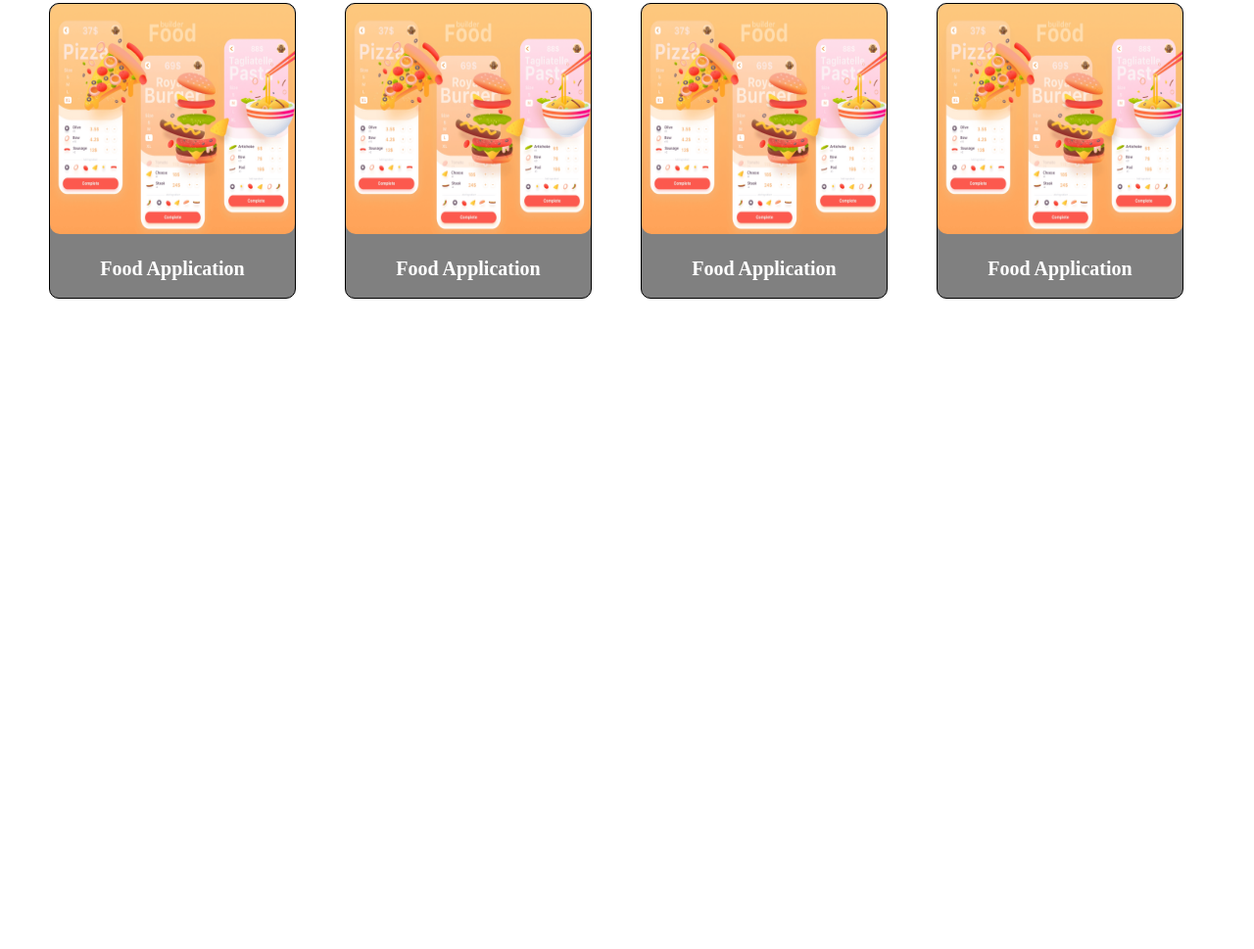
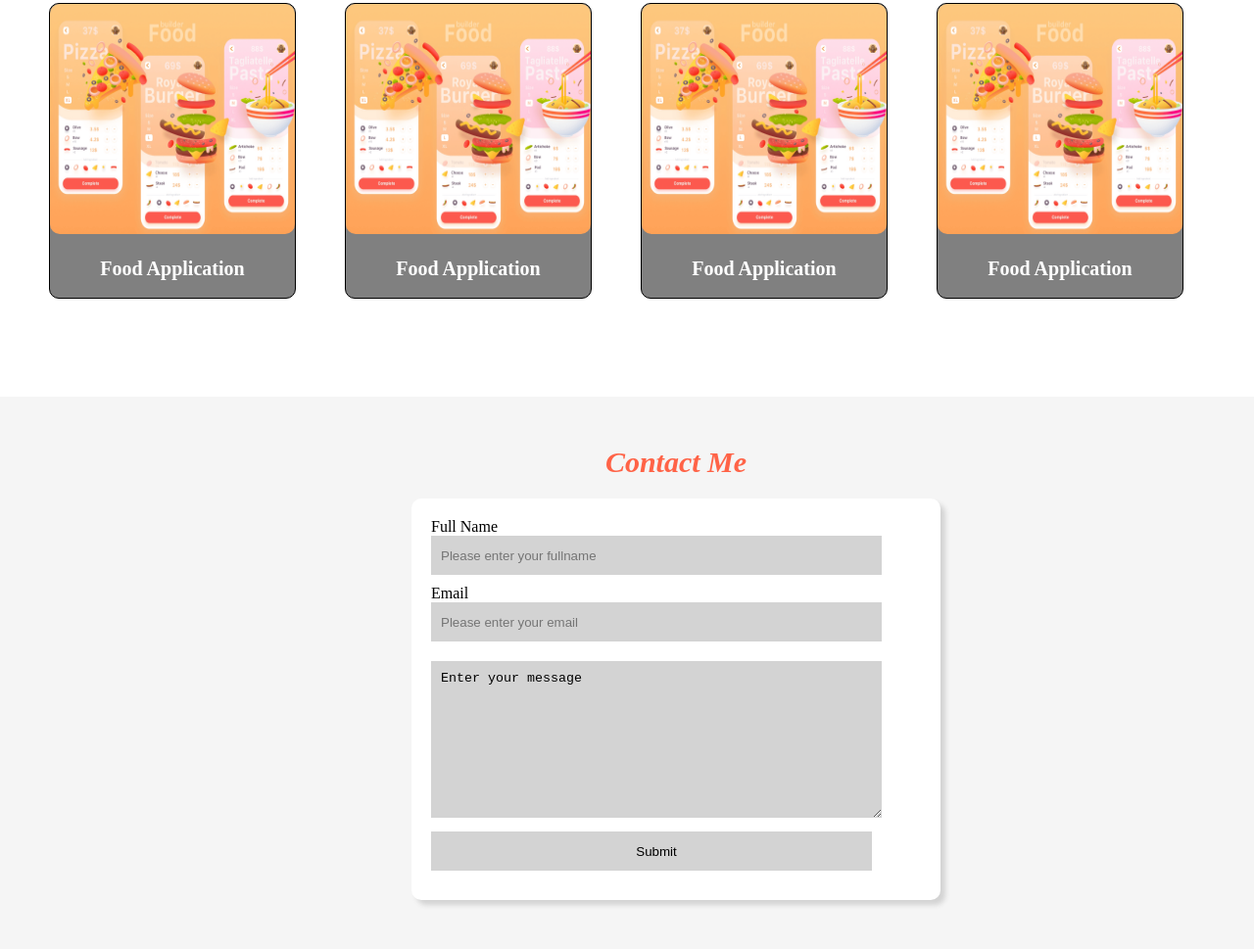
Before and after one commit to Dreomoj/Portfolio, a plain HTML site: page index.html in a window 1280 px wide. Shown: the part 1933-2902 px from the top of the page at 98% size. Before the commit the page ends 2338 px from the top, so only its background shows below. Drawn offline with Linux system fonts and the light colour scheme.

Commit message:
contact section added

```diff
--- a/index.html
+++ b/index.html
@@ -88,5 +88,19 @@
             </div>
         </div>
     </article>
+    <main class="contact" id="contact">
+
+        <div class="form-container">
+            <h3 class="contact-header">Contact Me</h3>
+            <form action="">
+                <label for="">Full Name</label>
+                <input type="text" placeholder="Please enter your fullname"><br>
+                <label for="">Email</label>
+                <input type="email" placeholder="Please enter your email" name="" id=""><br>
+                <textarea name="" id="" cols="30" rows="10">Enter your message</textarea><br>
+                <input type="submit">
+            </form>
+        </div>
+    </main>
 </body>
 </html>
--- a/styles.css
+++ b/styles.css
@@ -98,7 +98,7 @@ main{
 }
 .project{
     width: 100%;
-    height: 80vh;
+    height: auto;
 }
 .project-header{
     text-align: center;
@@ -134,3 +134,48 @@ main{
     margin-top: 20px;
     color: white;
 }
+.contact{
+    width: 100%;
+    height: auto;
+    background-color: whitesmoke;
+    padding: 50px;
+}
+.contact-header{
+    text-align: center;
+    font-style: italic;
+    font-size: 30px;
+    color: tomato;
+}
+form{
+    width: 500px;
+    /* border: 2px solid; */
+    padding: 20px;
+    height: auto;
+    border-radius: 10px;
+    box-shadow: 5px 5px 5px lightgray;
+    background-color: white;
+    margin-top: 20px;
+}
+input{
+    width: 90%;
+    height: 40px;
+    border: none;
+    margin-bottom: 10px;
+    padding-left: 10px;
+    background-color: lightgray;
+}
+textarea{
+    width: 90%;
+    margin-top: 10px;
+    margin-bottom: 10px;
+    border: none;
+    padding-left: 10px;
+    padding-top: 10px;
+    background-color: lightgray;
+}
+.form-container{
+    display: flex;
+    align-items: center;
+    justify-content: center;
+    flex-direction: column;
+}
```
Also changed, not shown: 1 other file.
